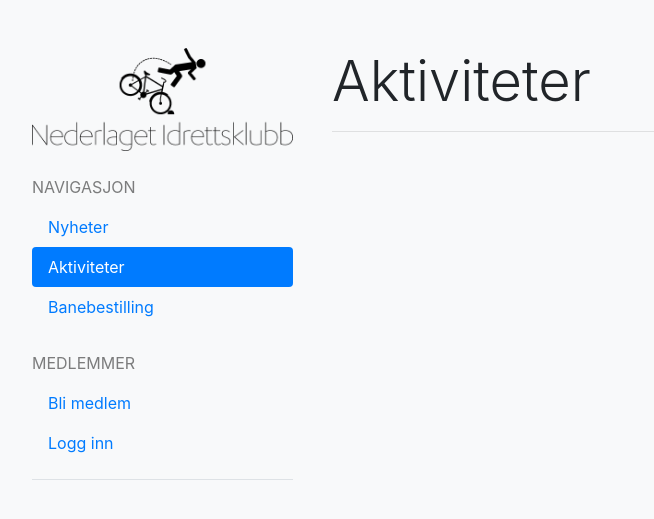
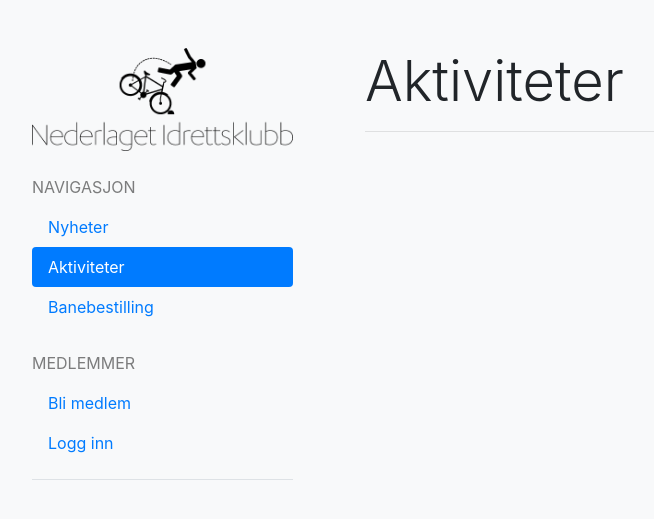
Before and after one commit to KennethLindalen/DbWeb, a PHP site: page /aktiviteter.php in a window 1280 px wide. Shown: the top 519 px of the page, without its empty margins (38-692 px from the left). Run offline with PHP 8.4, Linux system fonts and the light colour scheme.

Commit message:
Større avstand mellom navbar og innhold.

```diff
--- a/layout/førInnhold.php
+++ b/layout/førInnhold.php
@@ -8,4 +8,4 @@
           <?php include "includes/header.php"; ?>
           <?php include "includes/navbar.php"; ?>
         </div>
-        <div class="col-9">
+        <div class="col-9 pl-5">
```
